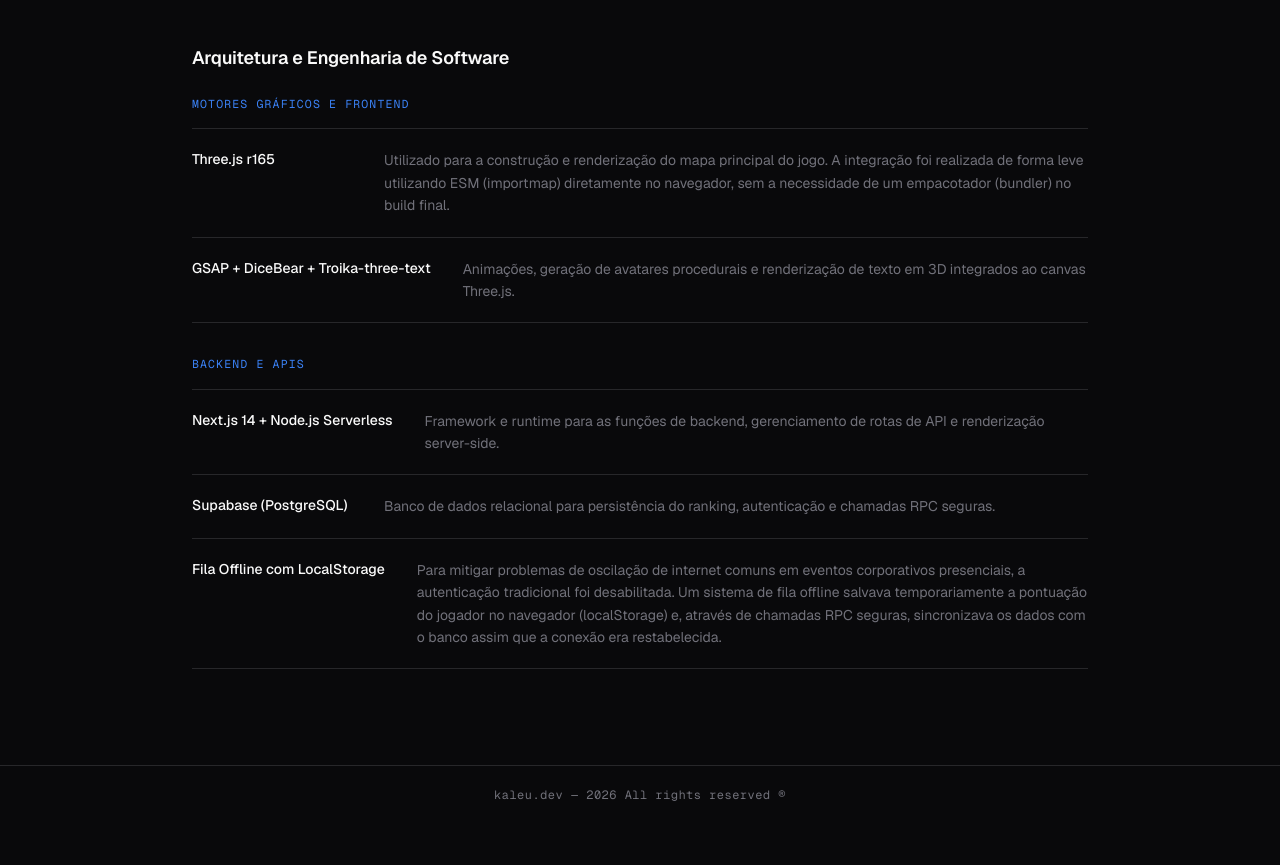
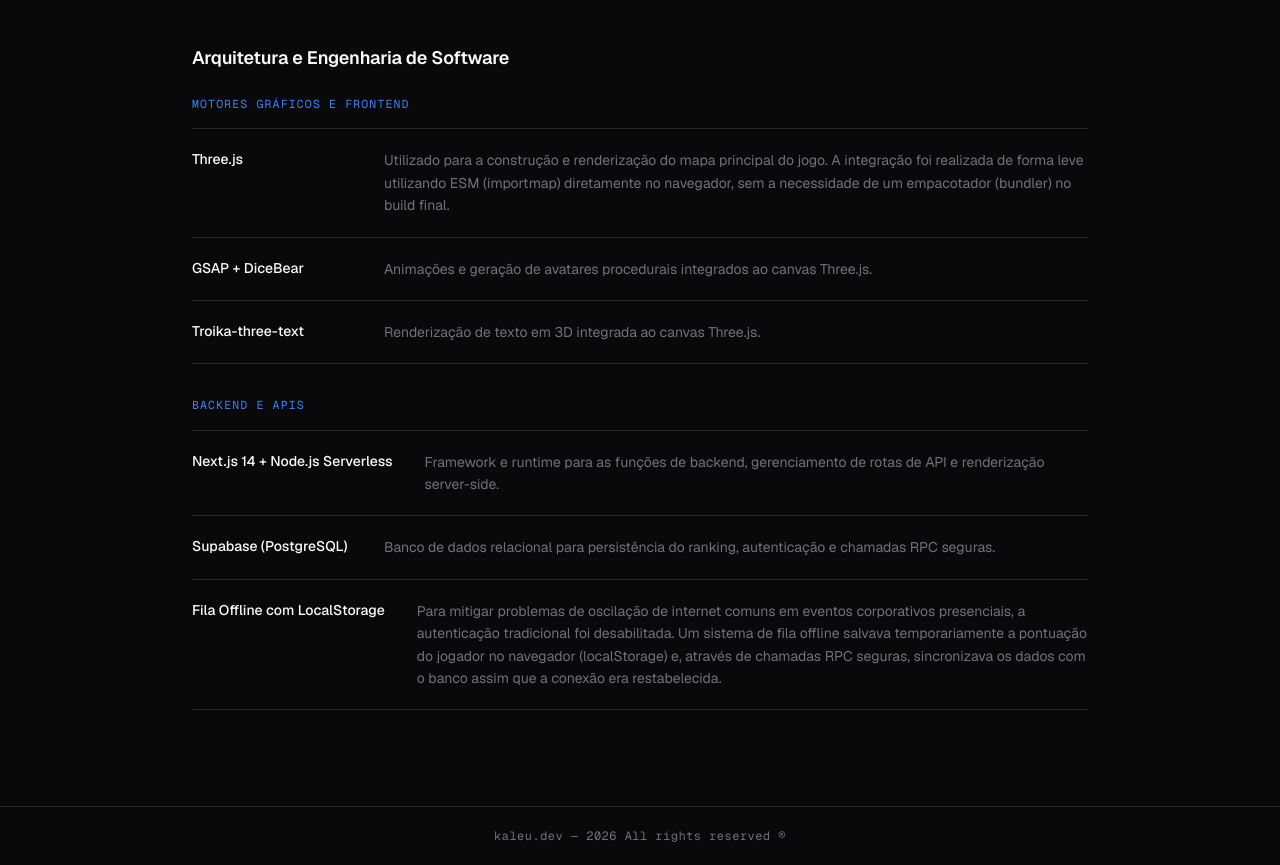
Before and after one commit to Kaleugit/kaleu.dev-site, a Next.js app: page /projetos/a-casa-do-patrao in a window 1280 px wide. Shown: the part 1620-2485 px from the top of the page. Before the commit the page ends 2444 px from the top, so only its background shows below. Built offline with nearby package versions, Linux system fonts and the light colour scheme.

Commit message:
fix: ajustes de texto na página A Casa do Patrão
- Remove traço em "para os convidados — com um atrativo"
- Remove versão "r165" do Three.js
- Separa Troika-three-text em linha própria na tabela de stack

Co-Authored-By: Claude Sonnet 4.6 <noreply@anthropic.com>

```diff
--- a/app/projetos/a-casa-do-patrao/page.tsx
+++ b/app/projetos/a-casa-do-patrao/page.tsx
@@ -205,7 +205,7 @@ export default function ACasaDoPatrao() {
               patrocinadores e veículos de imprensa, o desafio foi criar uma experiência
               interativa que trouxesse um pouco do universo do programa. O jogo foi
               desenvolvido para rodar de forma fluida durante o evento presencial, servindo
-              como uma ativação dinâmica para os convidados — com um atrativo prêmio para
+              como uma ativação dinâmica para os convidados, com um atrativo prêmio para
               o melhor colocado do ranking.
             </p>
             <p style={{ ...bodyStyle, marginTop: "1rem" }}>
@@ -254,12 +254,16 @@ export default function ACasaDoPatrao() {
               <div style={{ display: "flex", flexDirection: "column", gap: 0, borderTop: "1px solid var(--border)" }}>
                 {[
                   {
-                    title: "Three.js r165",
+                    title: "Three.js",
                     desc: "Utilizado para a construção e renderização do mapa principal do jogo. A integração foi realizada de forma leve utilizando ESM (importmap) diretamente no navegador, sem a necessidade de um empacotador (bundler) no build final.",
                   },
                   {
-                    title: "GSAP + DiceBear + Troika-three-text",
-                    desc: "Animações, geração de avatares procedurais e renderização de texto em 3D integrados ao canvas Three.js.",
+                    title: "GSAP + DiceBear",
+                    desc: "Animações e geração de avatares procedurais integrados ao canvas Three.js.",
+                  },
+                  {
+                    title: "Troika-three-text",
+                    desc: "Renderização de texto em 3D integrada ao canvas Three.js.",
                   },
                 ].map((item) => (
                   <div key={item.title} style={{
```
